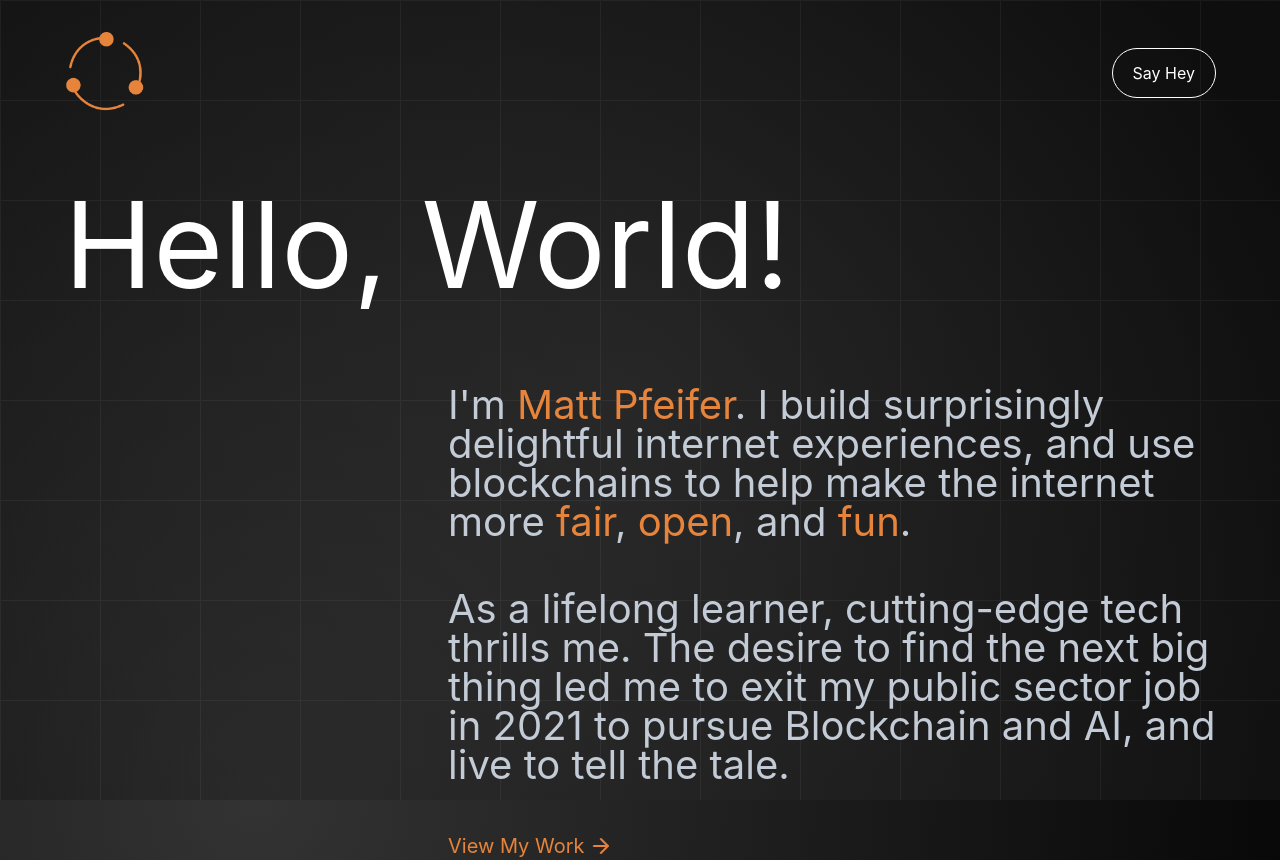
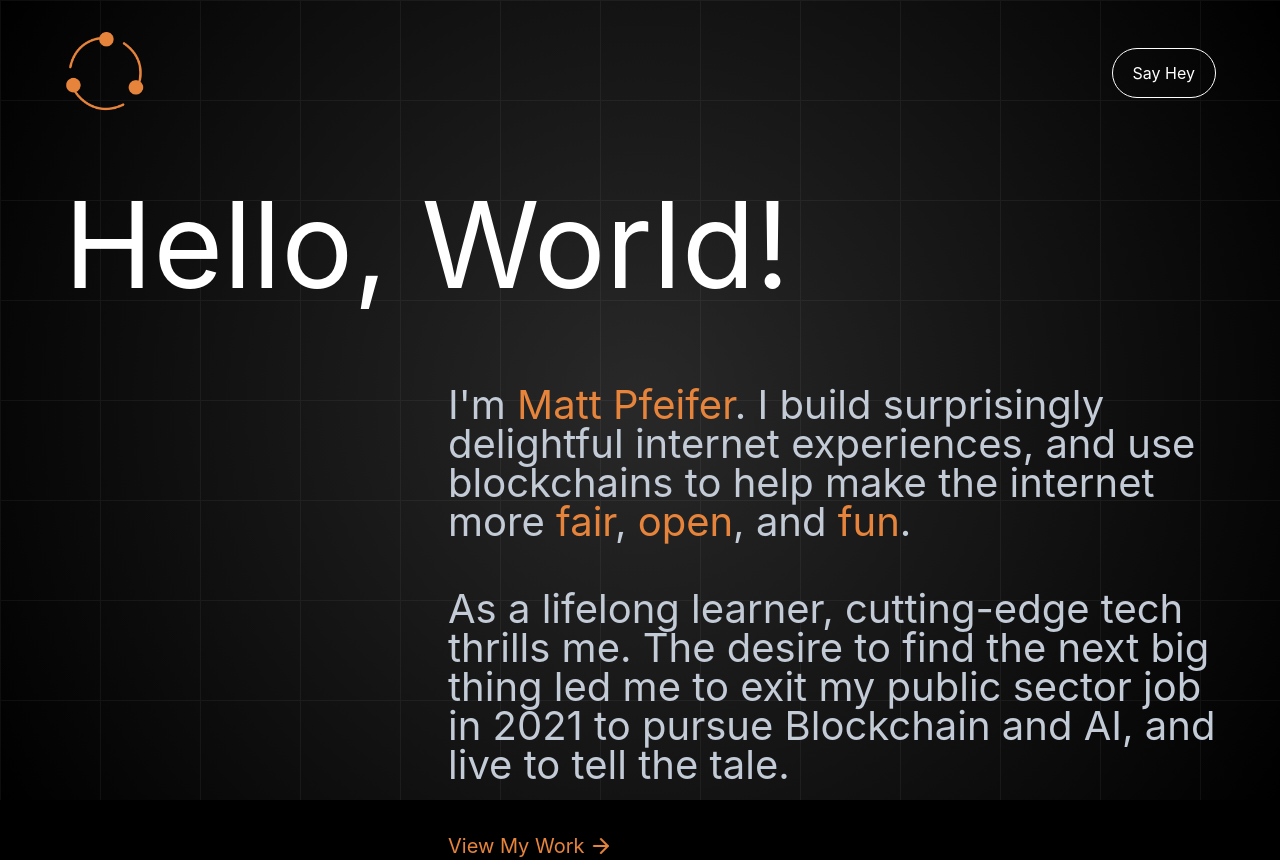
Before and after one commit to trustlessmatt/nextjs-portfolio, a Next.js app: page / in a window 1280 px wide. Built offline with nearby package versions, Linux system fonts and the light colour scheme; a web font is replaced by a local one.

Commit message:
Fix: gradient wrapper

```diff
--- /dev/null
+++ b/src/components/atoms/MovingGradient.tsx
@@ -0,0 +1,35 @@
+import React, { useState, useEffect, CSSProperties } from "react";
+
+const MovingGradient = () => {
+  const [gradientPosition, setGradientPosition] = useState({ x: 50, y: 50 });
+
+  const handleMouseMove = (e: MouseEvent) => {
+    // Calculate percentage position of the mouse on the viewport
+    const x = (e.clientX / window.innerWidth) * 100;
+    const y = (e.clientY / window.innerHeight) * 100;
+
+    setGradientPosition({ x, y });
+  };
+
+  useEffect(() => {
+    window.addEventListener("mousemove", handleMouseMove);
+
+    return () => {
+      window.removeEventListener("mousemove", handleMouseMove);
+    };
+  }, []);
+
+  const gradientStyle: CSSProperties = {
+    height: "100vh",
+    width: "100vw",
+    background: `radial-gradient(circle at ${gradientPosition.x}% ${gradientPosition.y}%, #333, #000)`,
+    position: "fixed",
+    top: 0,
+    left: 0,
+    opacity: 0.8,
+  };
+
+  return <div style={gradientStyle} />;
+};
+
+export default MovingGradient;
--- a/src/components/templates/MovingGradientWrapper.tsx
+++ b/src/components/templates/MovingGradientWrapper.tsx
@@ -1,5 +1,6 @@
 import { useWindowSize } from "@/hooks/useWindowSize";
 import { useState, useEffect, ReactNode } from "react";
+import MovingGradient from "../atoms/MovingGradient";
 
 type MovingGradientBackgroundProps = {
   children: ReactNode;
@@ -8,47 +9,11 @@ type MovingGradientBackgroundProps = {
 const MovingGradientWrapper: React.FC<MovingGradientBackgroundProps> = ({
   children,
 }) => {
-  const [backgroundPosition, setBackgroundPosition] =
-    useState<string>("center");
-
   const [screenWidth, screenHeight] = useWindowSize();
-
-  useEffect(() => {
-    const handleMouseMove = (e: MouseEvent) => {
-      const width = window.innerWidth;
-      const height = window.innerHeight;
-      const mouseX = e.clientX;
-      const mouseY = e.clientY;
-
-      const bgPosX = (mouseX / width) * 100;
-      const bgPosY = (mouseY / height) * 100;
-
-      setBackgroundPosition(`${bgPosX}% ${bgPosY}%`);
-    };
-
-    document.addEventListener("mousemove", handleMouseMove);
-
-    return () => {
-      document.removeEventListener("mousemove", handleMouseMove);
-    };
-  }, []);
 
   return (
     <>
-      <div
-        style={{
-          backgroundImage: "radial-gradient(circle, #333, #000)",
-          backgroundSize: "200vw 200vh",
-          backgroundPosition: backgroundPosition,
-          height: "100%",
-          width: "100%",
-          position: "fixed",
-          top: 0,
-          left: 0,
-          zIndex: -1,
-          opacity: 0.5,
-        }}
-      />
+      <MovingGradient />
       <svg
         width={screenWidth}
         height={screenHeight}
@@ -66,7 +31,7 @@ const MovingGradientWrapper: React.FC<MovingGradientBackgroundProps> = ({
               d="M 100 0 L 0 0 0 100"
               fill="none"
               stroke="white"
-              stroke-width="2"
+              strokeWidth="2"
             />
           </pattern>
         </defs>
--- a/src/styles/globals.css
+++ b/src/styles/globals.css
@@ -29,13 +29,7 @@
 
 body {
   /* Use a radial gradient for this example, but you could also use a linear gradient */
-  background-image: radial-gradient(
-    circle at 10% 50%,
-    #333,
-    #000000 50%,
-    #333 100%
-  );
-  background-size: 200% 200%; /* Ensures that the gradient is larger than the container for a smooth loop */
+  background: #000;
   height: 100vh; /* Make sure it covers the whole viewport vertically */
   width: 100vw; /* Make sure it covers the whole viewport horizontally */
 }
```
